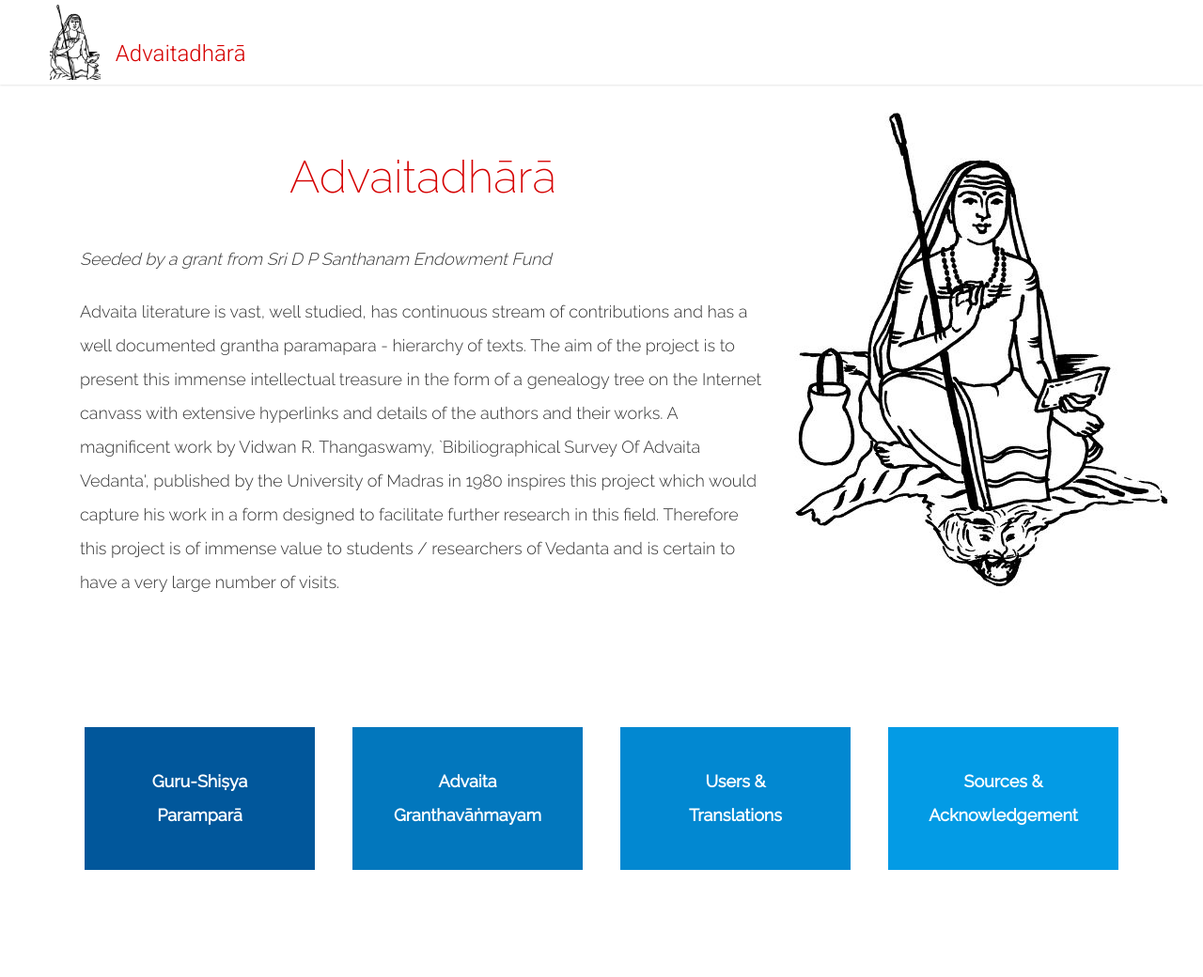
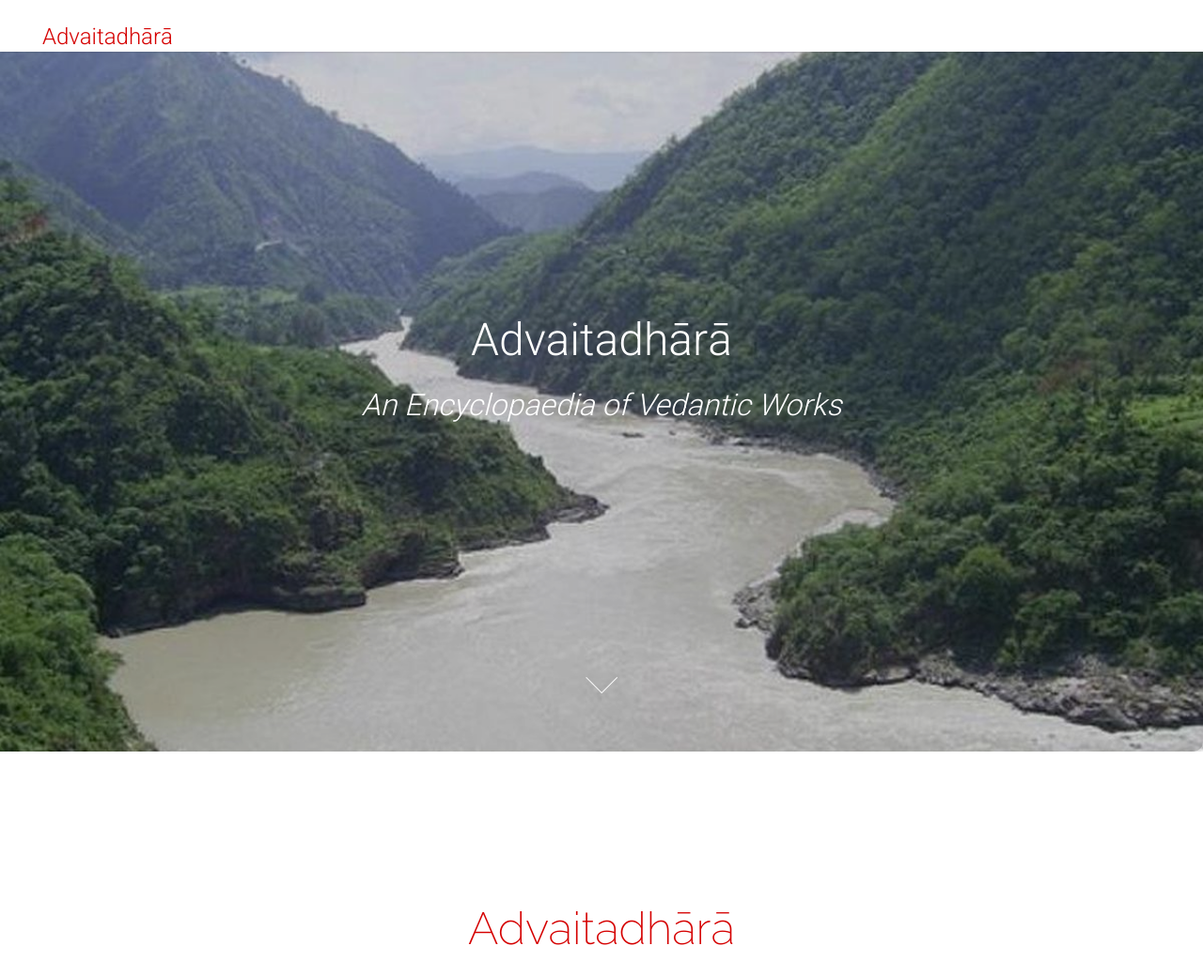
Before and after one commit to SrirangaDigital/advaita-literature, a PHP site: the page made by application/views/flat/1-Home/index.php in a window 1280 px wide. Shown: the top 1040 px of the page at 94% size. Run offline with PHP 8.4, Linux system fonts and the light colour scheme; the template is opened without the code that fills it, so the values that code supplies are empty; a stand-in replaces the project's code that opens the database connection; some libraries are stand-ins or nearby versions.

Commit message:
home page - image included

```diff
--- a/application/views/flat/1-Home/index.php
+++ b/application/views/flat/1-Home/index.php
@@ -1,3 +1,11 @@
+<div class="container-fluid banner firstDiv">
+    <div class="row justify-content-center overlay">
+        <div class="col-md-12 align-self-center">
+            <h1>Advaitadhārā<br /><small>An Encyclopaedia of Vedantic Works</small></h1>
+        </div>
+        <a class="homepage scrollMore goTo" data-destination="#wordOfTheDay"><span></span>&nbsp;</a>
+    </div>
+</div>
 <div class="container firstDiv word-of-the-day prelims">
     <div class="row justify-content-center">
         <div class="col-md-8">
@@ -7,12 +15,10 @@
                 <p><em>Seeded by a grant from Sri D P Santhanam Endowment Fund</em></p>
                 <p>Advaita literature is vast, well studied, has continuous stream of contributions and has a well documented grantha paramapara - hierarchy of texts. The aim of the project is to present this immense intellectual treasure in the form of a genealogy tree on the Internet canvass with extensive hyperlinks and details of the authors and their works. A magnificent work by Vidwan R. Thangaswamy, `Bibiliographical Survey Of Advaita Vedanta', published by the University of Madras in 1980 inspires this project which would capture his work in a form designed to facilitate further research in this field. Therefore this project is of immense value to students / researchers of Vedanta and is certain to have a very large number of visits.</p>
             </div>
-            <!-- <p class="see-more"><a href="http://eoh.rkmathbangalore.org/describe/word/Maitreya">read on...</a></p> -->
         </div>
-        <div class="col-md-4">
+        <!-- <div class="col-md-4">
             <img src="<?=PUBLIC_URL?>images/shankara.jpg">
-            <!-- <p class="see-more"><a href="http://eoh.rkmathbangalore.org/describe/word/Maitreya">read on...</a></p> -->
-        </div>
+        </div> -->
     </div>
     <div class="row justify-content-around py-5 my-5">
         <a class="col-md back-blue pill" href="<?=BASE_URL?>Lineage">
--- a/application/views/header.php
+++ b/application/views/header.php
@@ -55,7 +55,7 @@
     –––––––––––––––––––––––––––––––––––––––––––––––––– -->
     <nav id="mainNavBar" class="navbar navbar-light navbar-expand-lg fixed-top">
         <div class="container-fluid clear-paddings">
-            <a class="navbar-brand" href="<?=BASE_URL?>"><img src="<?=PUBLIC_URL?>images/logo.png" alt="Logo" class="logo"></a>
+            <!-- <a class="navbar-brand" href="<?=BASE_URL?>"><img src="<?=PUBLIC_URL?>images/logo.png" alt="Logo" class="logo"></a> -->
             <p class="navbar-text" id="navbarText"><small>&nbsp;</small><br />Advaitadhārā</p>
             <button class="navbar-toggler" type="button" data-toggle="collapse" data-target="#navbarNav" aria-controls="navbarNav" aria-expanded="false" aria-label="Toggle navigation"><span class="navbar-toggler-icon"></span></button>
             <div class="collapse navbar-collapse" id="navbarNav">
--- a/public/css/homepage.css
+++ b/public/css/homepage.css
@@ -10,7 +10,7 @@ a {
     color: #222;
 }
 .banner {
-    background: url(../images/himalaya.jpg) no-repeat center center;
+    background: url(../images/himalaya-river.jpg) no-repeat center center;
     /*background-attachment: fixed;*/
     display: table;
     height: 100%;
@@ -46,7 +46,7 @@ a {
     outline: none;
 }
 .banner .overlay {
-    background-color: rgba(0, 0, 0, 0.5);
+    background-color: rgba(0, 0, 0, 0.2);
     padding: 40px 0px;
     text-align: center;
     min-height: 100vh;
```
Also changed, not shown: public/images/himalaya-river.jpg (added), public/images/himalaya.jpg.
